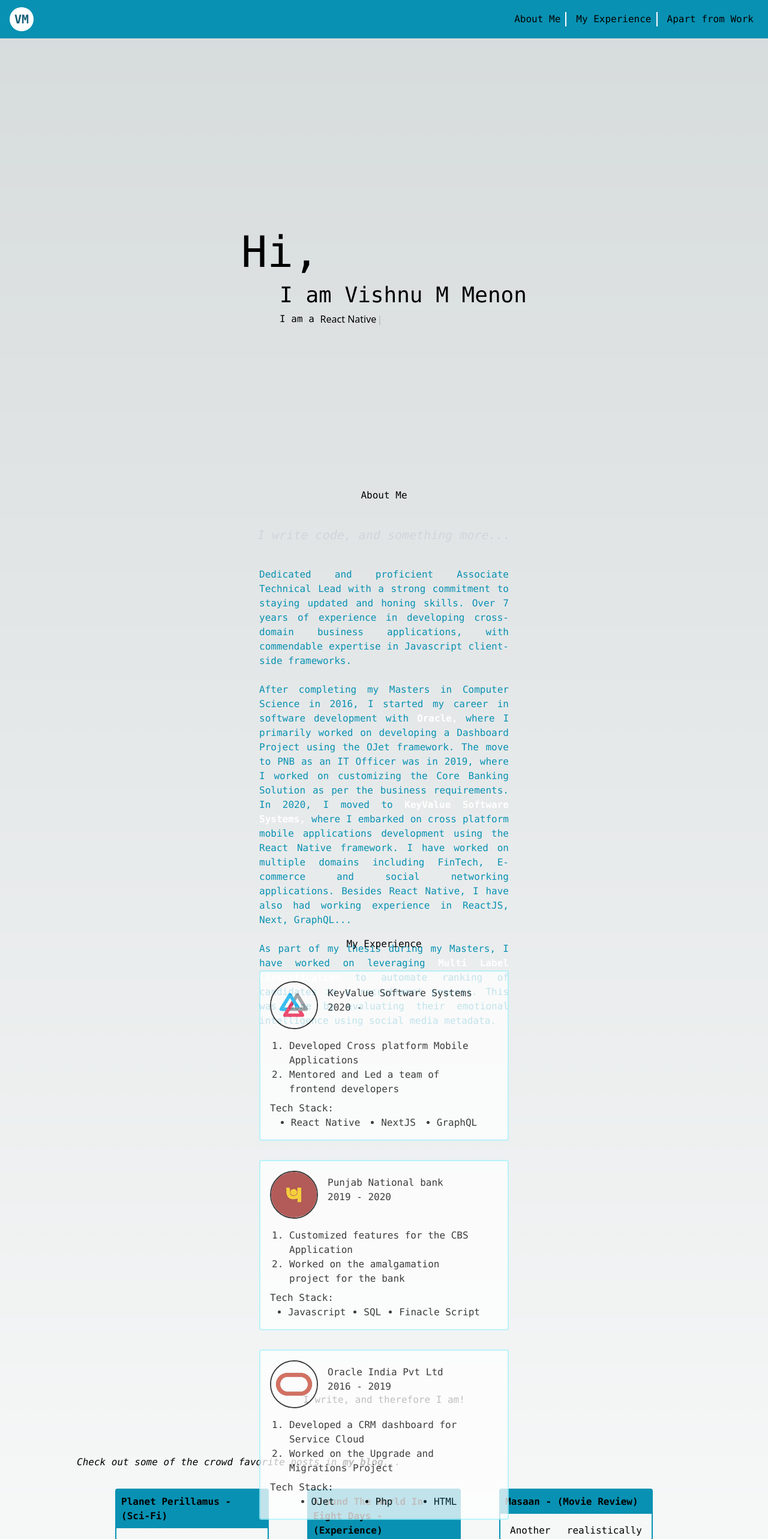
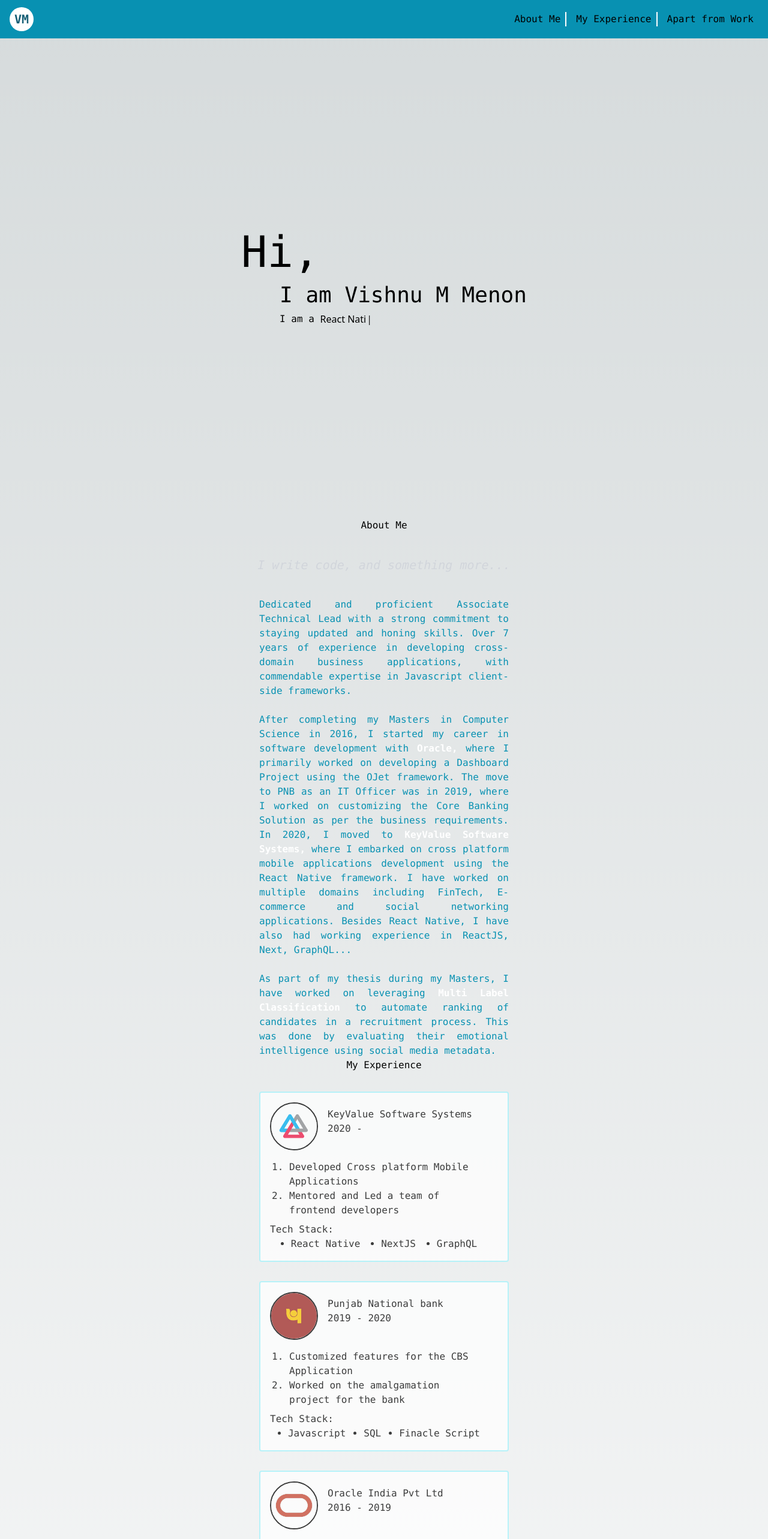
Before and after one commit to vishnummenon/portfolio, a Next.js app: page / in a window 1280 px wide. Shown: the top 2566 px of the page at 60% size. Built offline with nearby package versions, Linux system fonts and the light colour scheme.

Commit message:
Use min-height

```diff
--- a/app/components/About.tsx
+++ b/app/components/About.tsx
@@ -2,7 +2,7 @@ import { FC } from "react";
 
 const About: FC = () => {
   return (
-    <section id="about" className="about md:h-dvh mt-20 md:mt-0 flex flex-col justify-center items-center px-4">
+    <section id="about" className="about md:min-h-dvh mt-20 md:mt-0 flex flex-col justify-center items-center px-4">
       <h2 className="font-mono">About Me</h2>
       <p className="text-xl my-10 italic text-gray-300 font-mono">
         I write code, and something more...
--- a/app/components/Experience.tsx
+++ b/app/components/Experience.tsx
@@ -4,7 +4,7 @@ import CompanyCard from "./CompanyCard";
 
 const Experience: FC = () => {
   return (
-    <section id="experience" className="experience mt-20 md:mt-0 md:h-dvh flex flex-col justify-center items-center px-4">
+    <section id="experience" className="experience mt-20 md:mt-0 md:min-h-dvh flex flex-col justify-center items-center px-4">
       <h2 className="font-mono">My Experience</h2>
       <div className="w-full md:w-1/3">
         {orgs.map((org) => <CompanyCard key={org.id} org={org} />)}
--- a/app/components/Intro.tsx
+++ b/app/components/Intro.tsx
@@ -6,7 +6,7 @@ import Typewriter from "typewriter-effect";
 
 const Intro: FC = () => {
     return (
-        <section className="h-dvh bg-black-200 flex flex-col justify-center items-center">
+        <section className="min-h-dvh bg-black-200 flex flex-col justify-center items-center">
         <div>
         <h1 className="text-7xl font-mono">Hi,</h1>
         <h1 className="text-4xl ml-16 mt-4 font-mono">I am Vishnu M Menon</h1>
--- a/app/components/Offline.tsx
+++ b/app/components/Offline.tsx
@@ -6,7 +6,7 @@ const Offline: FC = () => {
   return (
     <section
       id="offline"
-      className="offline mt-20 md:mt-0 md:h-dvh flex flex-col justify-center items-center"
+      className="offline mt-20 md:mt-0 md:min-h-dvh flex flex-col justify-center items-center"
     >
       <h2 className="font-mono">I write, and therefore I am!</h2>
       <div className="my-20 w-full md:w-4/5">
--- a/app/components/Sidebar/index.tsx
+++ b/app/components/Sidebar/index.tsx
@@ -17,7 +17,7 @@ const Sidebar: FC<SidebarProps> = ({ isOPen, handleClose }: SidebarProps) => {
   return (
     <ScrollLock>
       <div
-        className={`fixed top-16 left-0 md:h-dvh w-full md:w-1/6 bg-cyan-900 z-50 transition duration-300 ease-in-out transform translate-x-0 md:translate-x-0 overflow-y-auto md:overflow-y-hidden ${
+        className={`fixed top-16 left-0 md:min-h-dvh w-full md:w-1/6 bg-cyan-900 z-50 transition duration-300 ease-in-out transform translate-x-0 md:translate-x-0 overflow-y-auto md:overflow-y-hidden ${
           isOPen ? "" : "-translate-x-full"
         }`}
       >
```
